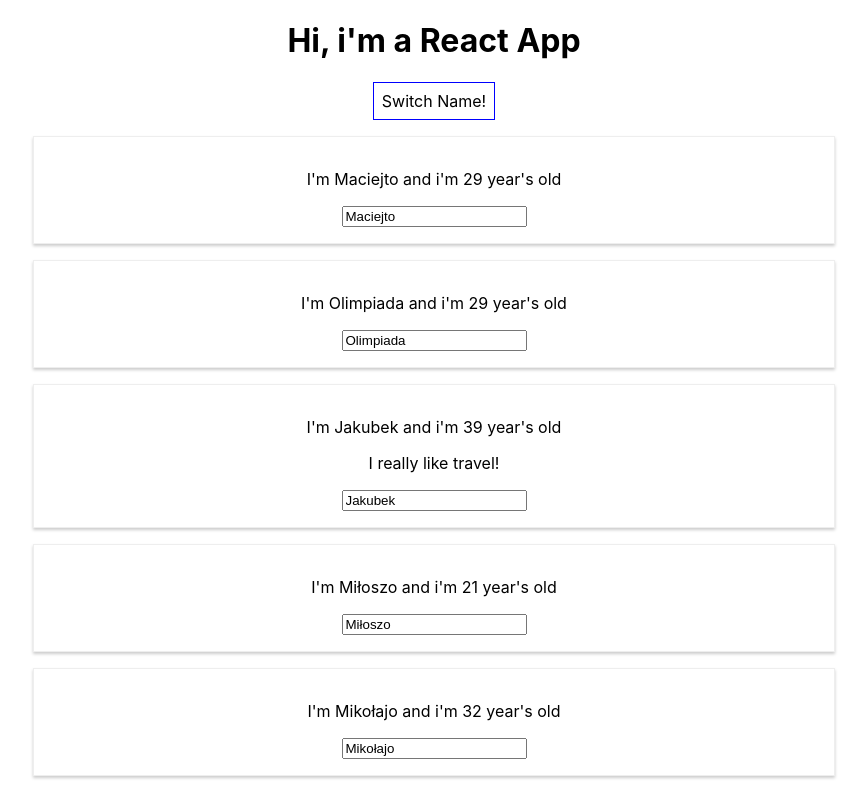
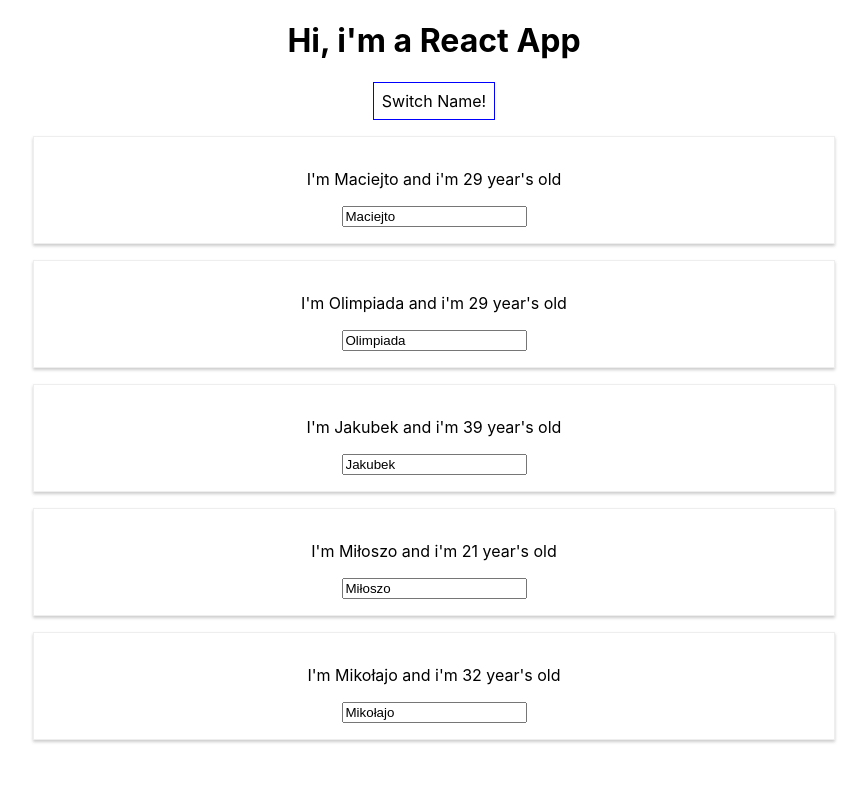
Before and after one commit to MazurMaciej/Training-React, a React (Create React App) app: page / in a window 1280 px wide. Both pictures are taken after a click on the button "Switch Name!". Shown: the whole page, without its empty margins (206-1073 px from the left). Built offline with nearby package versions, Linux system fonts and the light colour scheme.

Commit message:
I added function deletePersonHandler whitch delete person contact

```diff
--- a/src/App-folder/App.js
+++ b/src/App-folder/App.js
@@ -15,17 +15,12 @@
     showPersons: false
   };
 
-  switchButtonHandler = newName => {
-    this.setState({
-      persons: [
-        { name: newName, age: 29 },
-        { name: "Maciej", age: 29 },
-        { name: "Jakubeka", age: 39 },
-        { name: "Miłoszo", age: 21 },
-        { name: "Mikołajow", age: 32 }
-      ]
-    });
+  deletePersonHandler = (personIndex) => {
+    const persons = this.state.persons;
+    persons.splice(personIndex, 1);
+    this.setState({persons:persons})
   };
+
 
   nameChangeHandler = event => {
     this.setState({
@@ -58,30 +53,13 @@
     if (this.state.showPersons) {
       persons =(
         <div>
-        <Person
-          name={this.state.persons[0].name}
-          age={this.state.persons[0].age}
-        />
-        <Person
-          name={this.state.persons[1].name}
-          age={this.state.persons[1].age}
-        />
-        <Person
-          name={this.state.persons[2].name}
-          age={this.state.persons[2].age}
-          changed={this.nameChangeHandler}
-        >
-          {" "}
-          I really like travel!
-        </Person>
-        <Person
-          name={this.state.persons[3].name}
-          age={this.state.persons[3].age}
-        />
-        <Person
-          name={this.state.persons[4].name}
-          age={this.state.persons[4].age}
-        />
+          {this.state.persons.map((person, index)=>{
+            return <Person
+            name={person.name}
+            age={person.age}
+            click={()=>this.deletePersonHandler(index)}
+            />
+          })}
       </div>
       )
     }
```
